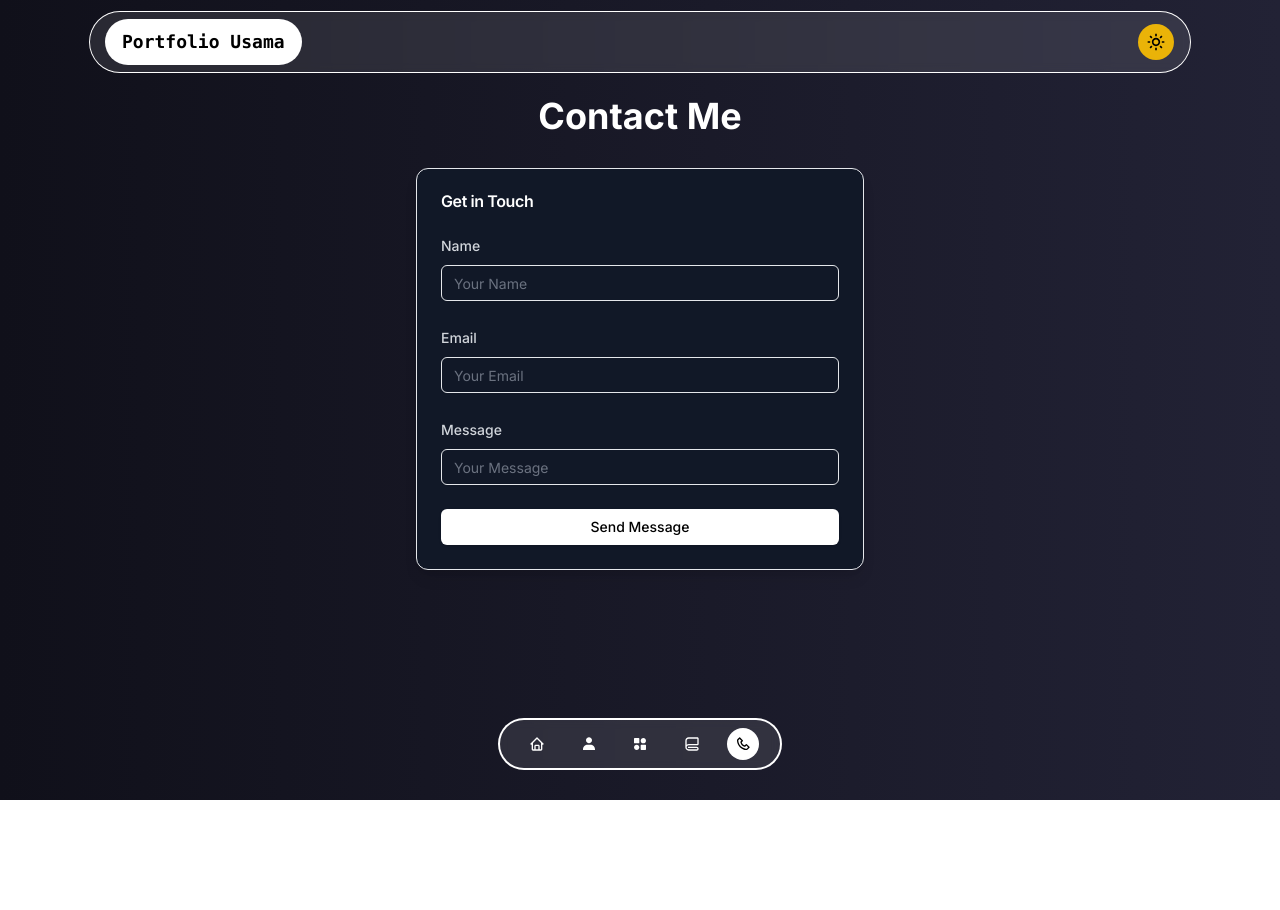
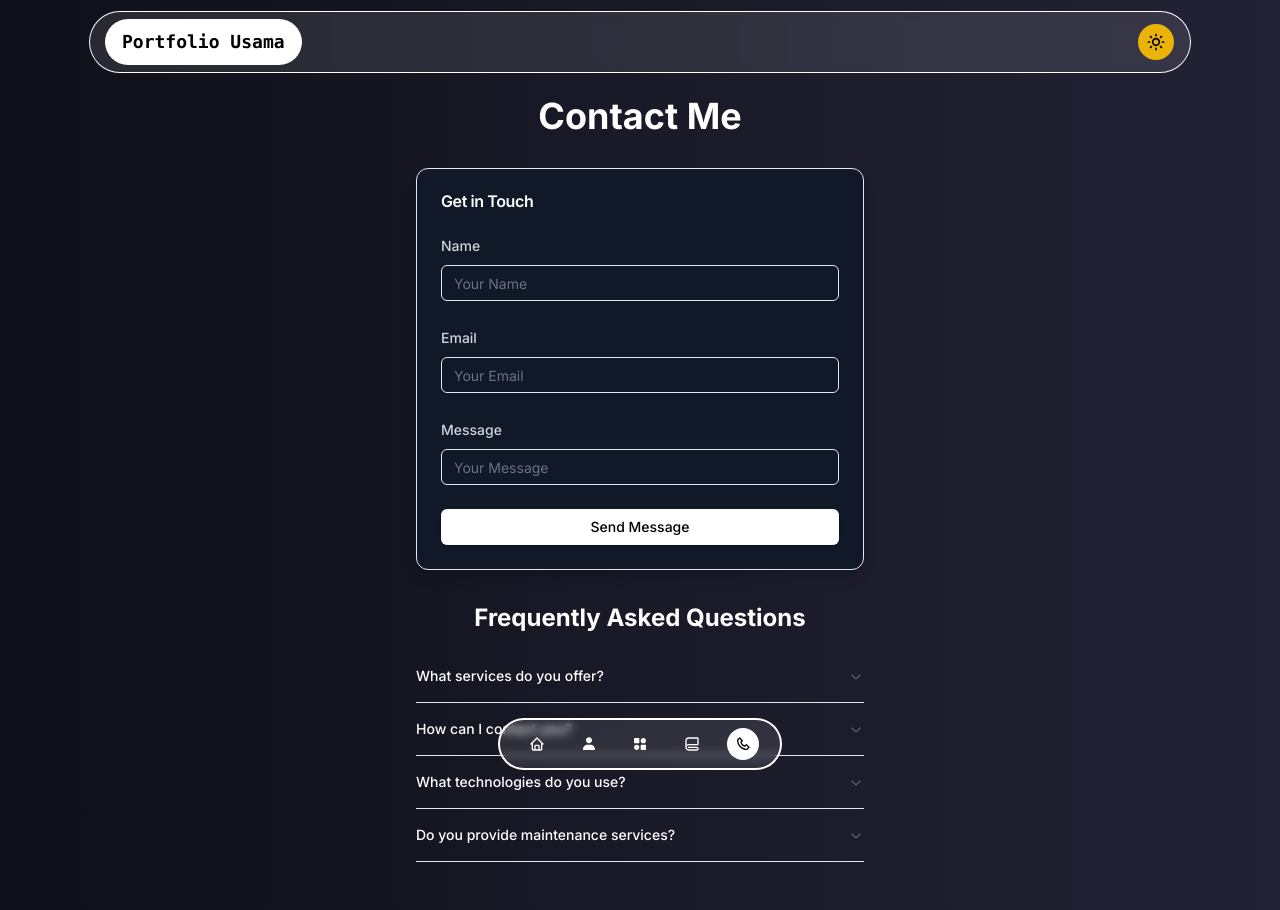
Before and after one commit to themrsami/portfolio-usama-nextjs-tailwindcss, a Next.js app: page /Contact in a window 1280 px wide. Before the commit the page ends 800 px from the top, so only its background shows below. Built offline with nearby package versions, Linux system fonts and the light colour scheme.

Commit message:
added faq accordian

```diff
--- a/app/Contact/page.tsx
+++ b/app/Contact/page.tsx
@@ -10,6 +10,7 @@ import { Input } from '@/components/ui/input';
 import { Button } from '@/components/ui/button';
 import { AlertDialog, AlertDialogContent, AlertDialogHeader, AlertDialogTitle, AlertDialogDescription, AlertDialogFooter, AlertDialogAction } from '@/components/ui/alert-dialog';
 import { FiCheckCircle, FiXCircle } from 'react-icons/fi';
+import FAQAccordion from '../_components/FAQAccordian';
 
 const formSchema = z.object({
   name: z.string().min(2, 'Name must be at least 2 characters.'),
@@ -76,8 +77,9 @@ const Contact = () => {
   return (
     <div className={`container mx-auto ${contenttext} mb-12`}>
       <h1 className={`text-4xl font-bold text-center mb-8 ${headings}`}>Contact Me</h1>
-      <div className="flex justify-center">
-        <Card className={`shadow-lg ${cardbackground} w-full max-w-md`}>
+      <div className="flex justify-center gap-8 flex-col mx-auto items-center">
+        <div className="w-full max-w-md">
+          <Card className={`shadow-lg ${cardbackground}`}>
             <CardHeader>
               <CardTitle className={headings}>Get in Touch</CardTitle>
             </CardHeader>
@@ -119,6 +121,10 @@ const Contact = () => {
             </CardContent>
           </Card>
         </div>
+        <div className="w-full max-w-md">
+          <FAQAccordion />
+        </div>
+      </div>
       <AlertDialog open={dialogOpen} onOpenChange={setDialogOpen}>
         <AlertDialogContent className="animate-fade-in">
           <AlertDialogHeader>
--- /dev/null
+++ b/app/_components/FAQAccordian.tsx
@@ -0,0 +1,44 @@
+'use client'
+import { Accordion, AccordionItem, AccordionTrigger, AccordionContent } from '@/components/ui/accordion';
+import { ThemeContext } from './ThemeContext';
+import { useContext } from 'react';
+
+const FAQAccordion = () => {
+    const { isToggled } = useContext(ThemeContext);
+
+    const contenttext = isToggled ? 'text-white' : 'text-black';
+
+    return (
+        <>
+        <div className={`text-center text-2xl font-bold mb-4 ${contenttext}`}>Frequently Asked Questions</div>
+        <Accordion type="single" collapsible>
+            <AccordionItem value="item-1">
+                <AccordionTrigger>What services do you offer?</AccordionTrigger>
+                <AccordionContent>
+                    I offer web development and mobile app development services, including front-end and back-end development, responsive design, and more.
+                </AccordionContent>
+            </AccordionItem>
+            <AccordionItem value="item-2">
+                <AccordionTrigger>How can I contact you?</AccordionTrigger>
+                <AccordionContent>
+                    You can contact me via the contact form on this page, or email me directly at usamanazir13@gmail.com.
+                </AccordionContent>
+            </AccordionItem>
+            <AccordionItem value="item-3">
+                <AccordionTrigger>What technologies do you use?</AccordionTrigger>
+                <AccordionContent>
+                    I use a variety of technologies including React, Next.js, Node.js, Tailwind CSS, and more.
+                </AccordionContent>
+            </AccordionItem>
+            <AccordionItem value="item-4">
+                <AccordionTrigger>Do you provide maintenance services?</AccordionTrigger>
+                <AccordionContent>
+                    Yes, I provide ongoing maintenance and support services for the projects I work on.
+                </AccordionContent>
+            </AccordionItem>
+        </Accordion>
+        </>
+    );
+};
+
+export default FAQAccordion;
--- /dev/null
+++ b/components/ui/accordion.tsx
@@ -0,0 +1,57 @@
+"use client"
+
+import * as React from "react"
+import * as AccordionPrimitive from "@radix-ui/react-accordion"
+import { ChevronDownIcon } from "@radix-ui/react-icons"
+
+import { cn } from "@/lib/utils"
+
+const Accordion = AccordionPrimitive.Root
+
+const AccordionItem = React.forwardRef<
+  React.ElementRef<typeof AccordionPrimitive.Item>,
+  React.ComponentPropsWithoutRef<typeof AccordionPrimitive.Item>
+>(({ className, ...props }, ref) => (
+  <AccordionPrimitive.Item
+    ref={ref}
+    className={cn("border-b", className)}
+    {...props}
+  />
+))
+AccordionItem.displayName = "AccordionItem"
+
+const AccordionTrigger = React.forwardRef<
+  React.ElementRef<typeof AccordionPrimitive.Trigger>,
+  React.ComponentPropsWithoutRef<typeof AccordionPrimitive.Trigger>
+>(({ className, children, ...props }, ref) => (
+  <AccordionPrimitive.Header className="flex">
+    <AccordionPrimitive.Trigger
+      ref={ref}
+      className={cn(
+        "flex flex-1 items-center justify-between py-4 text-sm font-medium transition-all hover:underline [&[data-state=open]>svg]:rotate-180",
+        className
+      )}
+      {...props}
+    >
+      {children}
+      <ChevronDownIcon className="h-4 w-4 shrink-0 text-muted-foreground transition-transform duration-200" />
+    </AccordionPrimitive.Trigger>
+  </AccordionPrimitive.Header>
+))
+AccordionTrigger.displayName = AccordionPrimitive.Trigger.displayName
+
+const AccordionContent = React.forwardRef<
+  React.ElementRef<typeof AccordionPrimitive.Content>,
+  React.ComponentPropsWithoutRef<typeof AccordionPrimitive.Content>
+>(({ className, children, ...props }, ref) => (
+  <AccordionPrimitive.Content
+    ref={ref}
+    className="overflow-hidden text-sm data-[state=closed]:animate-accordion-up data-[state=open]:animate-accordion-down"
+    {...props}
+  >
+    <div className={cn("pb-4 pt-0", className)}>{children}</div>
+  </AccordionPrimitive.Content>
+))
+AccordionContent.displayName = AccordionPrimitive.Content.displayName
+
+export { Accordion, AccordionItem, AccordionTrigger, AccordionContent }
--- a/package.json
+++ b/package.json
@@ -10,6 +10,7 @@
   },
   "dependencies": {
     "@hookform/resolvers": "^3.6.0",
+    "@radix-ui/react-accordion": "^1.1.2",
     "@radix-ui/react-alert-dialog": "^1.0.5",
     "@radix-ui/react-dialog": "^1.0.5",
     "@radix-ui/react-icons": "^1.3.0",
```
Also changed, not shown: 1 other file (tests, documents, lock files or other folders). Lines whose indentation alone changed are shown as unchanged.
